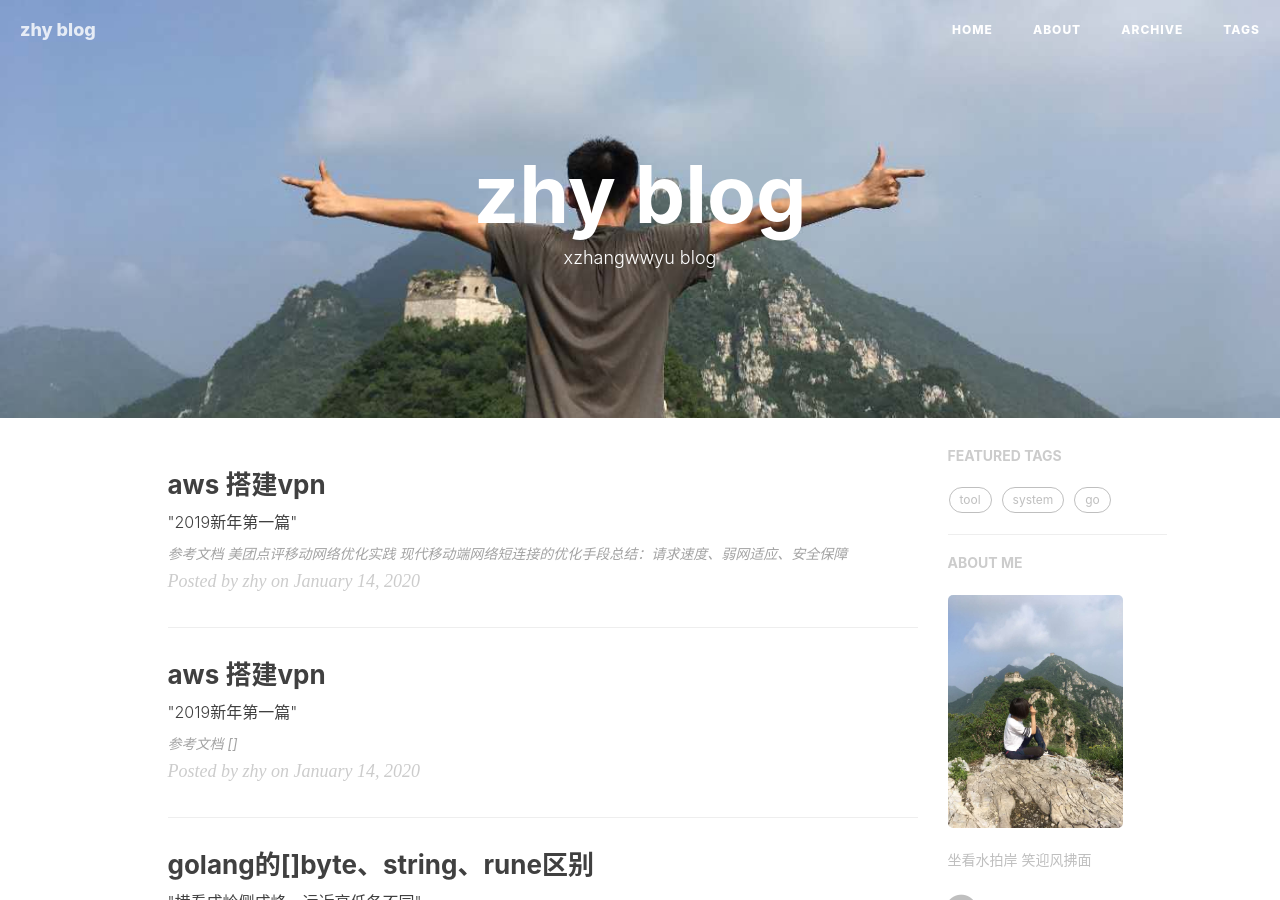
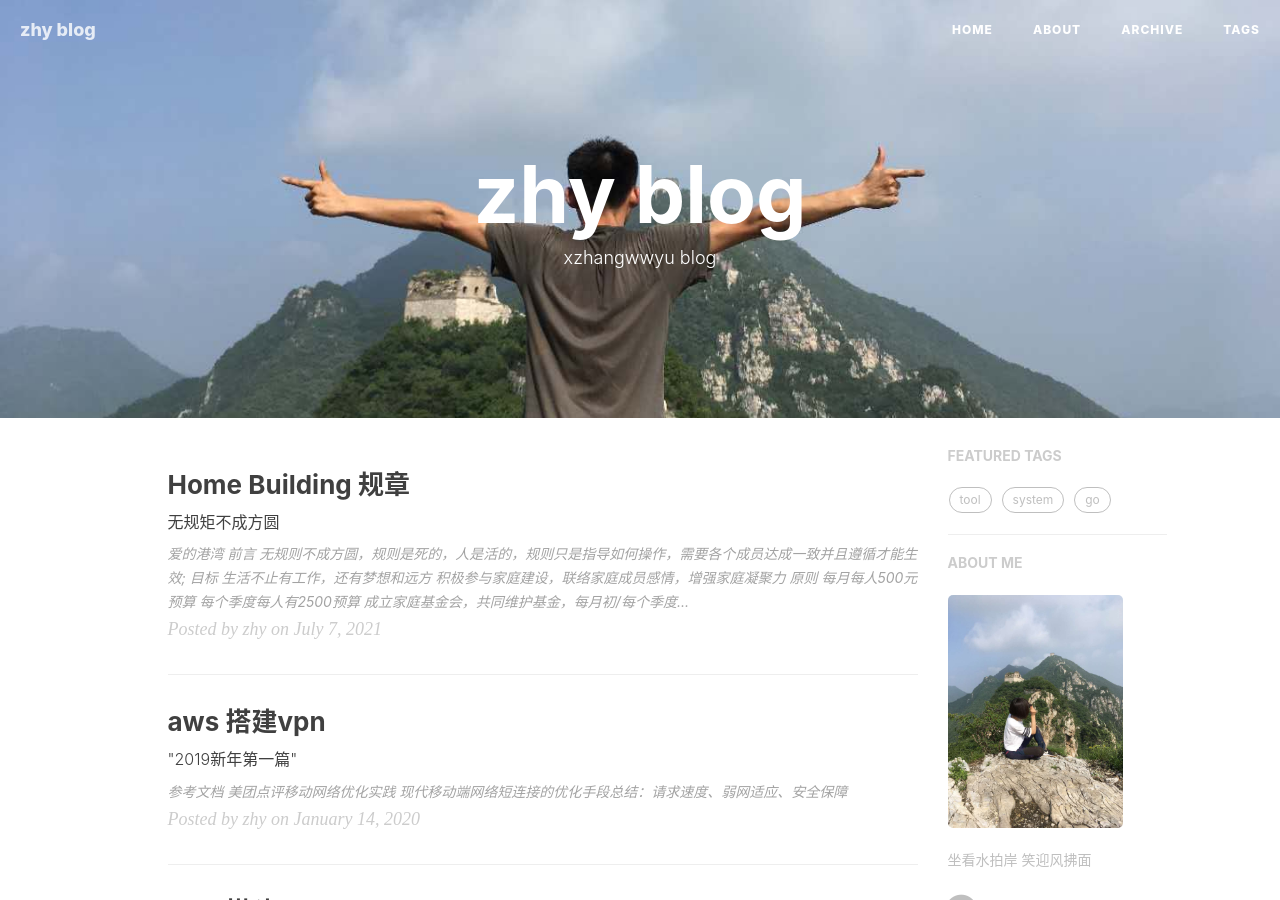
Before and after one commit to xzhangwwyu/xzhangwwyu.github.io, a Jekyll site: the page built from index.html, in a window 1280 px wide and 900 px high. Built offline with Jekyll 4.4.1, drawn with Linux system fonts in a browser that asks for light colours; nearby versions of some CDN libraries; the list of posts is cut into pages by our own code; comment, search, counter and statistics services are not loaded; some of the changed text lies outside the part shown.

Commit message:
feat: add home building post

```diff
--- a/_layouts/post.html
+++ b/_layouts/post.html
@@ -158,7 +158,7 @@ layout: default
         anchors.options = {
           visible: 'always',
           placement: 'right',
-          icon: '➢'
+          icon: '🐛'
         };
         anchors.add().remove('.intro-header h1').remove('.subheading').remove('.sidebar-container h5');
     })
--- a/_posts/2019-02-21-allhappy自动化.markdown
+++ b/_posts/2019-02-21-allhappy自动化.markdown
@@ -19,4 +19,8 @@ tags:
 * client 接受server端下发的命令，实时上报服务的状态
 
 #问题介绍及其解决方案
+* 客户端是否投注识别，金额识别，投注完毕的结果识别
+* 客户端实时上报数据
+* server端分发命令
+* server端
 ###
--- /dev/null
+++ b/_posts/2021-07-07-home_building_rules.markdown
@@ -0,0 +1,29 @@
+---
+layout:     post
+title:      "Home Building 规章"
+subtitle:   "无规矩不成方圆"
+date:       2021-07-07 01:33:14
+author:     "zhy"
+catalog: true
+header-img: "img/home-bg.jpg"
+tags:
+    - home
+---
+
+> 爱的港湾
+
+
+## 前言
+> 无规则不成方圆，规则是死的，人是活的，规则只是指导如何操作，需要各个成员达成一致并且遵循才能生效;
+
+## 目标
+>* 生活不止有工作，还有梦想和远方
+>* 积极参与家庭建设，联络家庭成员感情，增强家庭凝聚力
+
+
+## 原则
+>* 每月每人500元预算
+>* 每个季度每人有2500预算
+>* 成立家庭基金会，共同维护基金，每月初/每个季度开始需要将钱打入基金会中
+>* 每人轮流策划每月/每季度的家庭建设方案，一致通过后，可以由基金会拨款筹划，实施
+>* 方案费用预算不能超过基金会总额，不能寅吃卯粮
```
Also changed, not shown: 1 other file.
